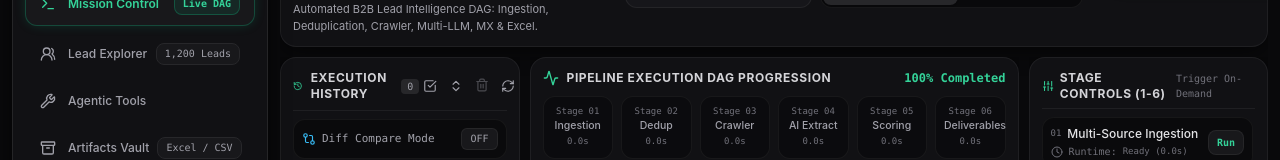
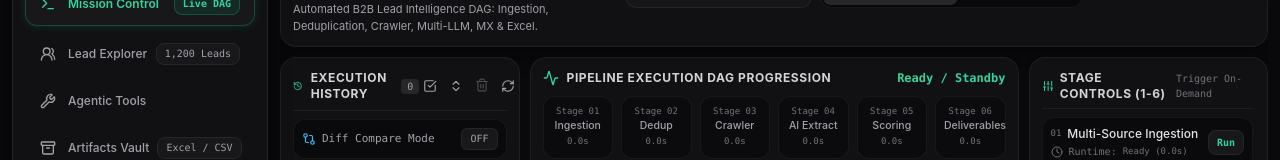
Before and after one commit to sainibhaowal/Metrixa-Systems, a Next.js app in the folder web/: page /mission-control in a window 1280 px wide. Shown: the part 194-354 px from the top of the page. Built offline with nearby package versions, Linux system fonts and the light colour scheme; no server answers.

Commit message:
fix(cockpit): display Ready Standby and 0 percent progress bar when app is fresh with 0 runs

```diff
--- a/web/src/app/mission-control/page.tsx
+++ b/web/src/app/mission-control/page.tsx
@@ -1551,7 +1551,11 @@ export default function MissionControlPage() {
                 Pipeline Execution DAG Progression
               </span>
               <span className="text-xs font-mono text-emerald-400 font-semibold">
-                {running ? `${progress}% Active` : "100% Completed"}
+                {running
+                  ? `${progress}% Active`
+                  : runs.length > 0
+                    ? "100% Completed"
+                    : "Ready / Standby"}
               </span>
             </div>
 
@@ -1593,7 +1597,9 @@ export default function MissionControlPage() {
             <div className="w-full h-1.5 rounded-full bg-zinc-900 overflow-hidden">
               <div
                 className="h-full bg-emerald-500 rounded-full transition-all duration-300"
-                style={{ width: `${running ? progress : 100}%` }}
+                style={{
+                  width: `${running ? progress : runs.length > 0 ? 100 : 0}%`,
+                }}
               />
             </div>
           </div>
```
